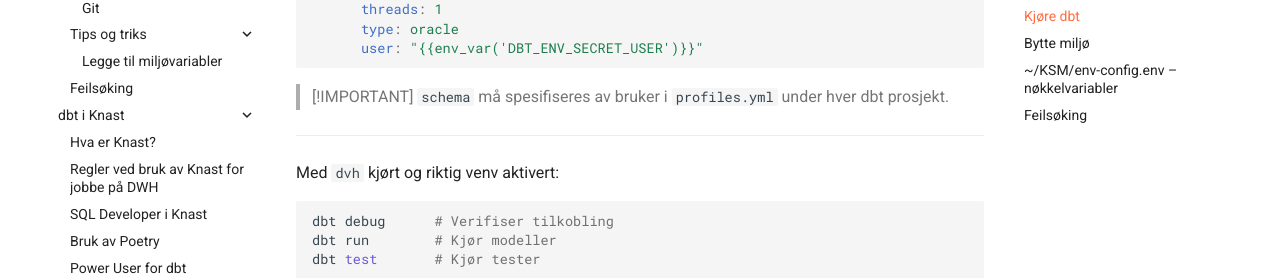
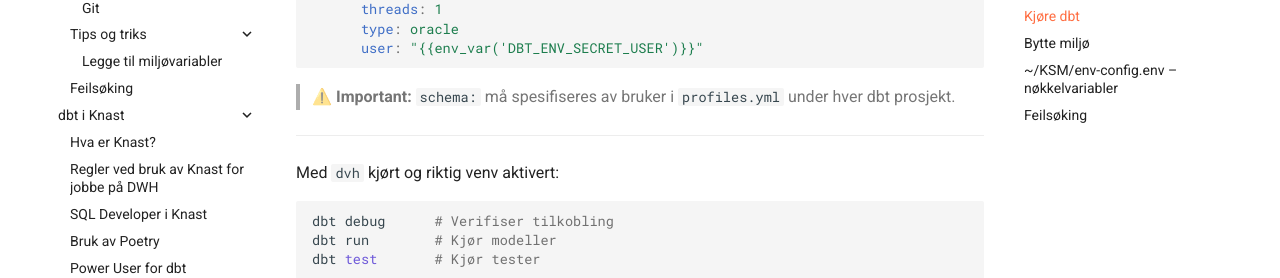
Before and after one commit to navikt/dbt-i-nav, an MkDocs documentation site: the page built from docs/dbt i Knast/KSM-brukerguide.md, in a window 1280 px wide and 900 px high, scrolled down 1406 px. Shown: the part 173-451 px from the top of the window. Built offline with MkDocs 1.6.1 and Material for MkDocs 9.7.7, drawn with Linux system fonts in a browser that asks for light colours; comment, search, counter and statistics services are not loaded.

````diff
--- a/docs/dbt i Knast/KSM-brukerguide.md
+++ b/docs/dbt i Knast/KSM-brukerguide.md
@@ -63,8 +63,9 @@ knast:
       type: oracle
       user: "{{env_var('DBT_ENV_SECRET_USER')}}"
 ```
-> [!IMPORTANT]
-> `schema` må spesifiseres av bruker i `profiles.yml` under hver dbt prosjekt.
+
+> **⚠️ Important:** `schema:` må spesifiseres av bruker i `profiles.yml` under hver dbt prosjekt.
+
 ---
 
 Med `dvh` kjørt og riktig venv aktivert:
````
